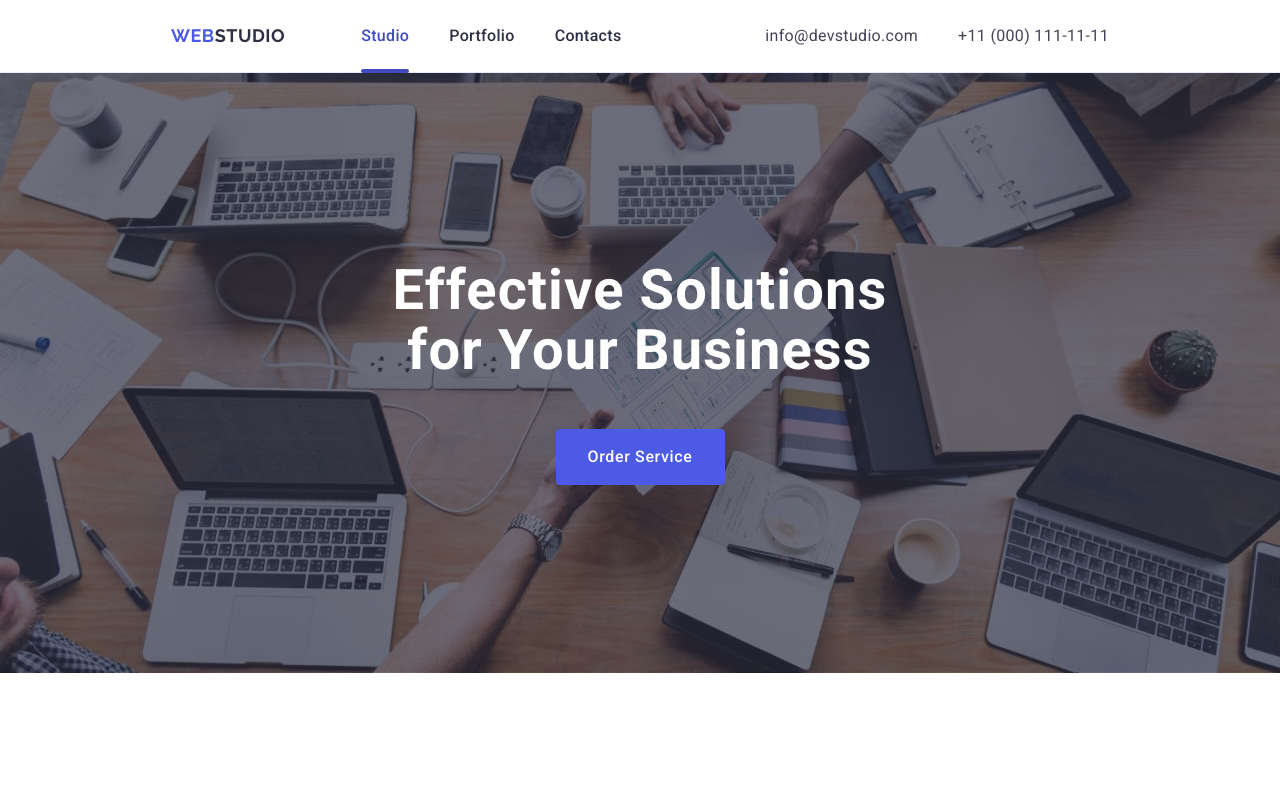
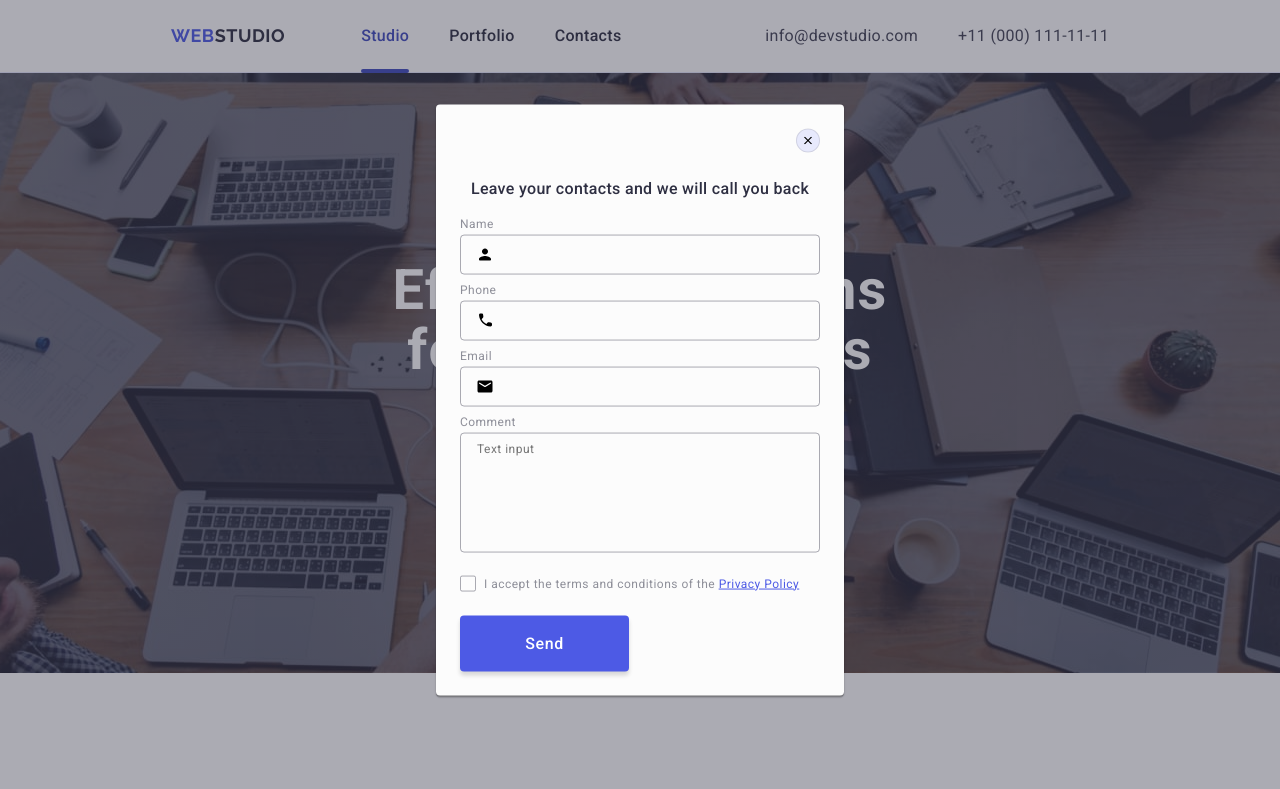
Before and after one commit to OlenaKorbut83/goit-markup-hw-05, a plain HTML site: page index.html in a window 1280 px wide. Shown: the top 789 px of the page. Drawn offline with nearby package versions, Linux system fonts and the light colour scheme.

Commit message:
changes css

```diff
--- a/css/styles.css
+++ b/css/styles.css
@@ -587,6 +587,7 @@ img {
   position: absolute;
   top: 50%;
   left: 50%;
+  transition: transform 250ms cubic-bezier(0.4, 0, 0.2, 1);
   transform: translate(-50%, -50%);
   padding: 72px 24px 24px 24px;
   box-shadow: 0px 1px 1px rgba(0, 0, 0, 0.14), 0px 1px 3px rgba(0, 0, 0, 0.12), 0px 2px 1px rgba(0, 0, 0, 0.2);
@@ -608,6 +609,7 @@ img {
   display: flex;
   justify-content: center;
   align-items: center;
+
 }
 
 .modal-close-btn:hover,
@@ -621,6 +623,9 @@ img {
   fill: #ffffff;
 }
 
+.modal-close-icon {
+  transition: fill 250ms cubic-bezier(0.4, 0, 0.2, 1);
+}
 
 .modal-title {
   font-weight: 500;
@@ -676,6 +681,10 @@ img {
 }
 
 .modal-field {
+  margin-bottom: 8px;
+}
+
+.modal-field-textarea {
   margin-bottom: 16px;
 }
 
@@ -700,7 +709,7 @@ img {
   border-color: #4D5AE5;
 }
 
-.modal-field-chec {
+.modal-field-check {
   margin-bottom: 24px;
 }
 
@@ -710,7 +719,6 @@ img {
   line-height: 1.17;
   letter-spacing: 0.04em;
   text-align: left;
-  display: flex;
   align-items: center;
 }
 
@@ -732,7 +740,7 @@ img {
   transition: background-color 250ms cubic-bezier(0.4, 0, 0.2, 1), border 250ms cubic-bezier(0.4, 0, 0.2, 1), fill 250ms cubic-bezier(0.4, 0, 0.2, 1);
 }
 
-.form-check:checked + .check-text-span {
+.form-check:checked + .check-text .check-text-span {
   background-color: #404bbf;
   border: none;
   fill: #f4f4fd;
--- a/index.html
+++ b/index.html
@@ -488,7 +488,7 @@
         </div>
       </div>
     </footer>
-    <div class="backdrop">
+    <div class="backdrop is-open">
       <div class="modal">
         <button type="button" class="modal-close-btn">
           <svg class="modal-close-icon" width="8" height="8">
@@ -539,7 +539,7 @@
               </svg>
             </div>
           </div>
-          <div class="modal-field">
+          <div class="modal-field-textarea">
             <label for="user-comment" class="modal-label">Comment</label>
             <textarea
               name="user-comment"
```
